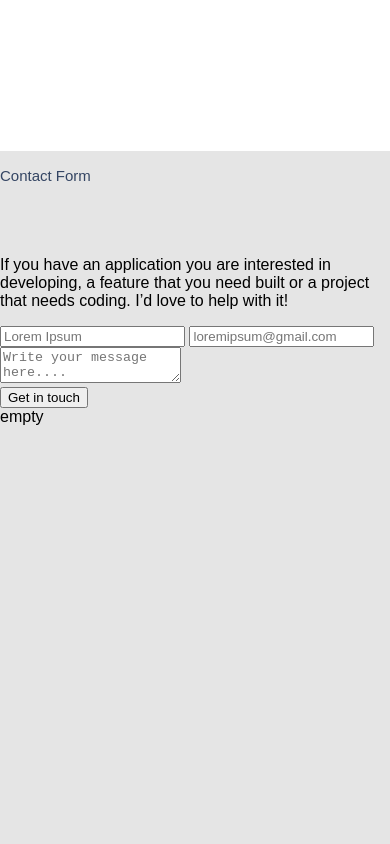
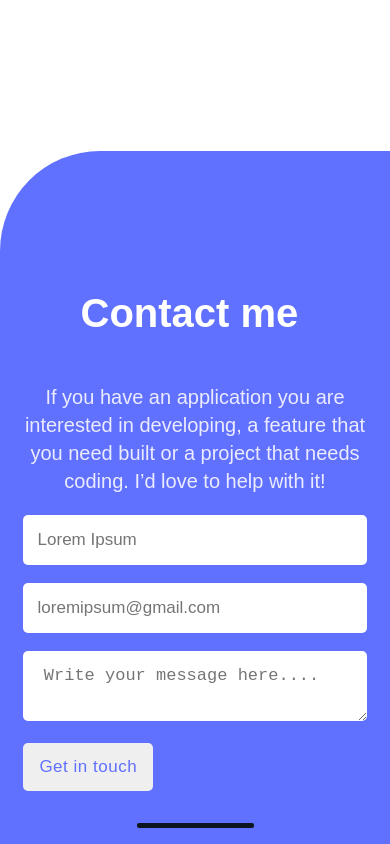
Before and after one commit to gersonhiggins/Portfolio_Web, a website: page index.html in a window 390 px wide. Shown: the part 5212-6056 px from the top of the page. Before the commit the page ends 5638 px from the top, so only its background shows below. Drawn offline with Linux system fonts and the light colour scheme; a web font is replaced by a local one.

Commit message:
Add Css form and form link

```diff
--- a/index.html
+++ b/index.html
@@ -251,39 +251,42 @@
       </div>
     </div>
 
-    <section>
-      <div>
-        <h2>Contact Form</h2>
-        <p>
+    <section class="contact_form">
+      <div class="contact_background">
+        <div class="contact_intro">
+          <h2>Contact me</h2>
+          <p>
           If you have an application you are interested in developing, a feature
           that you need built or a project that needs coding. I’d love to help
           with it!
-        </p>
-      </div>
-      <form>
+          </p>
+        </div>
+
+      <form action="https://formspree.io/f/mzbqjbkb" method="post">
         <ul>
             <li>
                 <label for="name">
-<input type="text" name="name" id="name" required placeholder="Lorem Ipsum">
+<input type="text" name="name" id="name" required placeholder="   Lorem Ipsum">
                 </label>
             </li>
             <li>
                 <label for="email">
-                    <input type="email" name="email" id="email" required placeholder="loremipsum@gmail.com">
+                    <input type="email" name="email" id="email" required placeholder="   loremipsum@gmail.com">
                 </label>
             </li>
             <li>
-                <textarea name="" required placeholder="Write your message here...."></textarea>
+                <textarea name="" required placeholder="  Write your message here...."></textarea>
             </li>
 
 
-        </ul>
+          </ul>
 
-        <button>Get in touch</button>
+          <button class="getin">Get in touch</button>
 
-      </form>
+        </form>
 
-      <div>empty</div>
+        <div class="line"></div>
+      </div>
     </section>
   </body>
 </html>
--- a/styles.css
+++ b/styles.css
@@ -1,8 +1,10 @@
+
 body {
   font-family: Poppins, sans-serif;
   background: #e5e5e5;
   position: relative;
   margin: 0;
+
 }
 
 @media only screen and (min-width: 1200px) {
@@ -2460,4 +2462,85 @@ body {
     border-color: #091e42;
     background-color: #396df2;
   }
+
+  .contact_form {
+    background-color: white;
+
+  }
+  .contact_background {
+    background-color: hsl(234, 100%, 69%);
+    border-top-left-radius: 100px;
+    padding-top: 103px;
+    padding-bottom: 8px;
+  }
+  .contact_intro {
+    margin: 0 6%;
+
+  }
+  .contact_intro h2 {
+    padding: 0;
+    box-sizing: border-box;
+    margin-bottom: 0;
+   margin-left: 5.4%;
+  font-style: normal;
+  font-weight: 700;
+  font-size: 40px;
+  line-height: 52px;
+  display: flex;
+  text-align: center;
+  color: #ffffff;
+  justify-content: center;
+  }
+  .contact_intro p {
+    font-style: normal;
+    font-weight: 400;
+font-size: 20px;
+line-height: 28px;
+text-align: center;
+color: #EBEBFF;
+  }
+  form {
+    margin: 0 6%;
+  }
+  form ul {
+    width: 100%;
+  }
+  form ul li {
+    width: 100%;
+
+  }
+  form ul li input, textarea{
+    margin-bottom: 18px;
+    padding: 15px 0;
+    border-radius: 5px;
+    width: 100%;
+    border: none;
+    font-style: normal;
+    font-weight: 400;
+    font-size: 17px;
+    line-height: 20px;
+    color: #172B4D;
+  }
+  .getin {
+    border: none;
+    border-radius: 5px;
+    padding: 12px 16px;
+    font-style: normal;
+font-weight: 500;
+font-size: 17px;
+line-height: 24px;
+display: flex;
+align-items: center;
+text-align: center;
+letter-spacing: 0.03em;
+color: #6070FF;
+  }
+  .line {
+    margin: 32px 35% 8px 35%;
+
+    border-radius: 2px;
+    width: 30%;
+    height: 5px;
+    background-color: #0D151E;
+  }
 }
```
